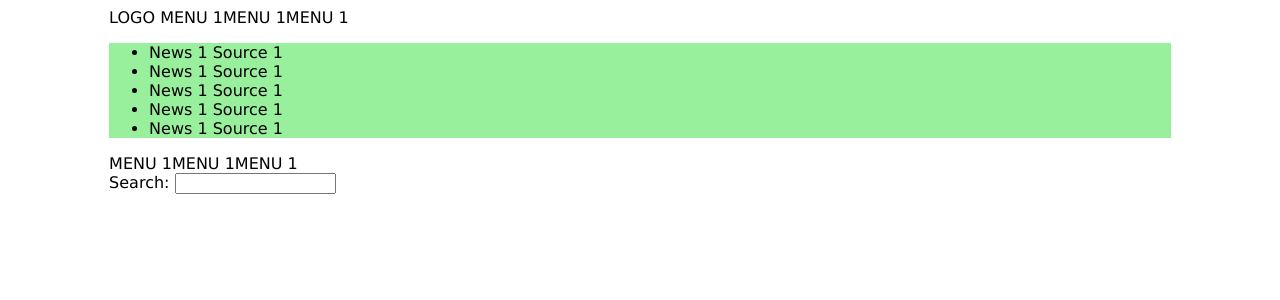
After one commit to mushfiq/shironambd, a Django app: template templates/markup.html in a window 1280 px wide. The commit adds this page. Shown: the top 300 px of the page. Run offline with Django 3.2, Linux system fonts and the light colour scheme; the template is opened without the code that fills it, so the values that code supplies are empty.

Commit message:
added primary markup 1

```diff
--- /dev/null
+++ b/templates/markup.html
@@ -0,0 +1,38 @@
+<!DOCTYPE html>
+<html lang="bd">
+<head>
+	<meta charset="UTF-8">
+	<title>Shironambd</title>
+	<link rel="stylesheet" href="static/css/style.css">
+		<div id="header-menu" class="common">
+		LOGO <span>MENU 1</span><span>MENU 1</span><span>MENU 1</span>
+		</div>
+</head>
+
+<body>
+	<div id="main-content" class="common">
+		<ul>
+			<li>
+			News 1 Source 1
+			</li>
+			<li>
+			News 1 Source 1
+			</li>
+			<li>
+			News 1 Source 1
+			</li>
+			<li>
+			News 1 Source 1
+			</li>
+			<li>
+			News 1 Source 1
+			</li>
+		</ul>
+	</div>
+
+	<div id="footer-menu" class="common">
+		<span>MENU 1</span><span>MENU 1</span><span>MENU 1</span>
+		<form method="get" action="">Search: <input type="text" name="q" value="" size="17"></form>
+	</div>
+</body>
+</html>
--- a/templates/static/css/style.css
+++ b/templates/static/css/style.css
@@ -13,3 +13,16 @@ a{
 	font-size: 20px;
 	text-decoration: none;
 }
+#main-content{
+	background-color:#99F09C;
+	margin-left:8%;
+	margin-right: 8%;
+}
+
+.common{
+	margin-left:8%;
+	margin-right:8%;
+}
+#footer-menu{
+	height:120px;
+}
```
